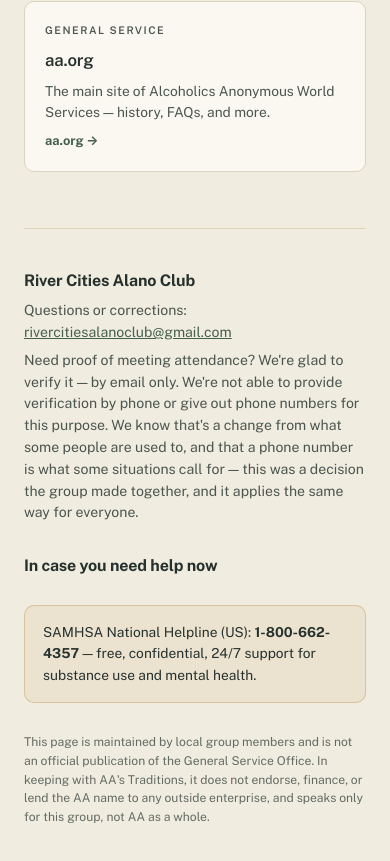
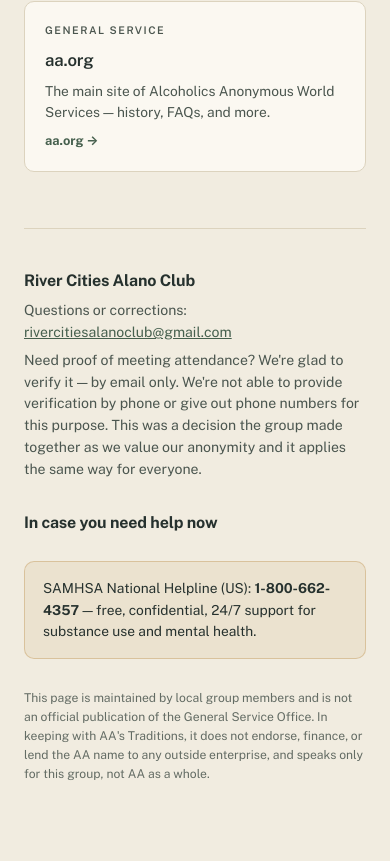
Before and after one commit to rivercitiesalanoclub-spec/AA-Site, a plain HTML site: page index-4.html in a window 390 px wide. Shown: the part 5326-6187 px from the top of the page. Drawn offline with nearby package versions, Linux system fonts and the light colour scheme.

Commit message:
Update index-4.html
Further edits on phone policy.

```diff
--- a/index-4.html
+++ b/index-4.html
@@ -448,10 +448,8 @@
         <p>
           Need proof of meeting attendance? We're glad to verify it — by
           email only. We're not able to provide verification by phone or
-          give out phone numbers for this purpose. We know that's a change
-          from what some people are used to, and that a phone number is
-          what some situations call for — this was a decision the group
-          made together, and it applies the same way for everyone.
+          give out phone numbers for this purpose. This was a decision the group
+          made together as we value our anonymity and it applies the same way for everyone.
         </p>
       </div>
       <div>
```
